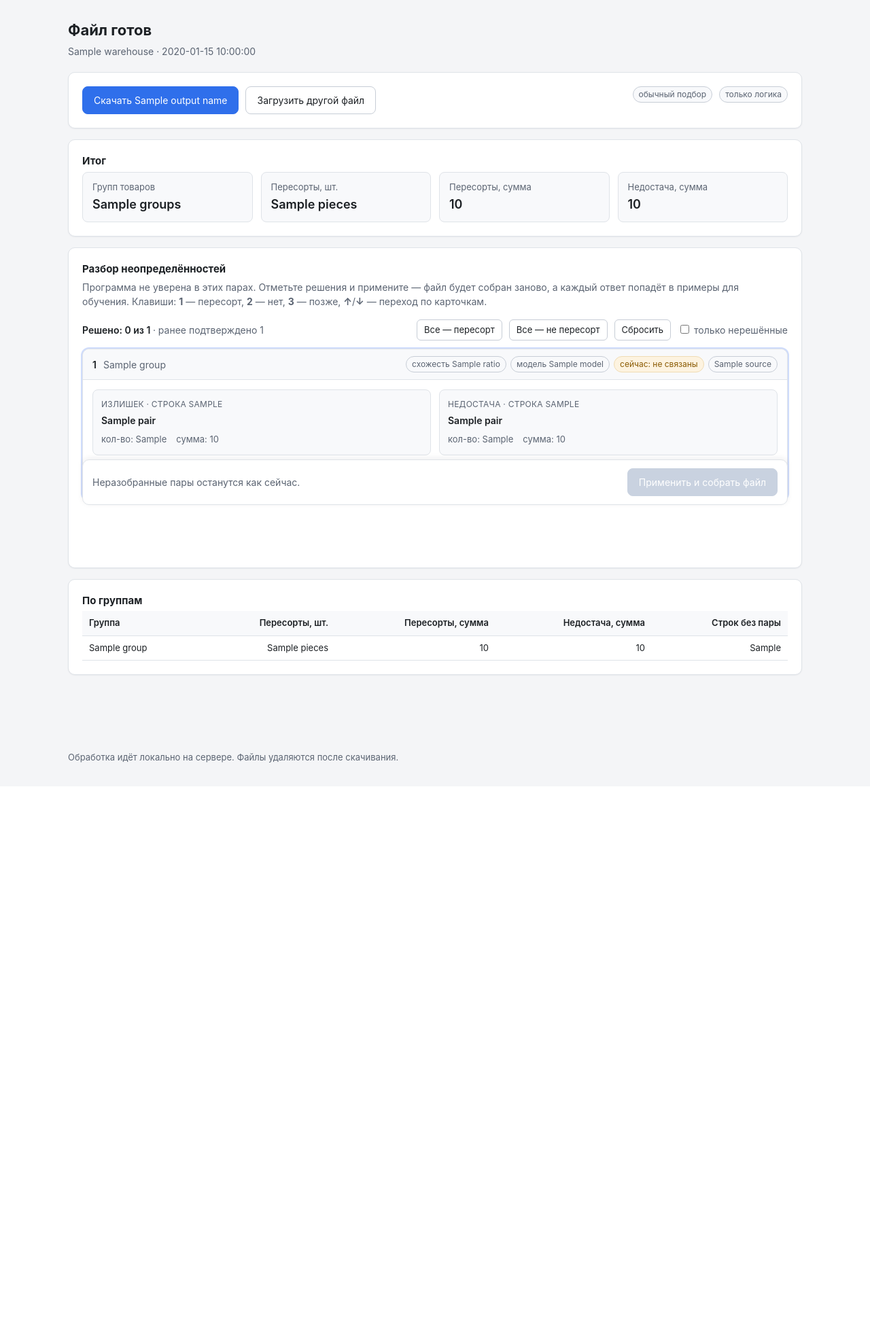
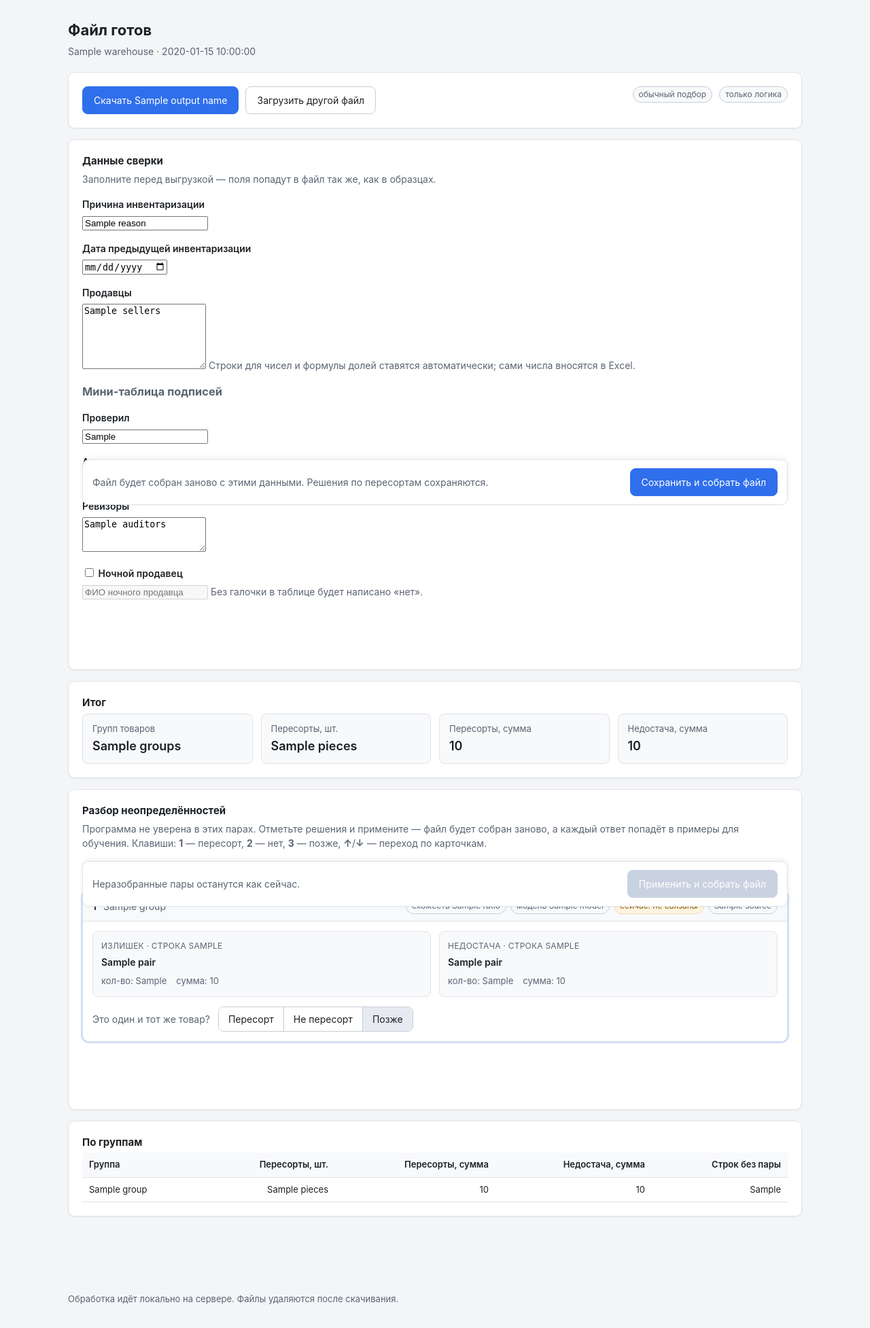
Before and after one commit to lineSence/ExcelKROAutoFormat, a FastAPI app: template app/templates/result.html in a window 1280 px wide. Shown: the part 57-2011 px from the top of the page at 68% size. Before the commit the page ends 1179 px from the top, so only its background shows below. Run offline with FastAPI, Linux system fonts and the light colour scheme; the template is opened without the code that fills it: most values are stand-ins (such as "Sample title", 1, 10 or a date in 2020).

Commit message:
Форма дозаполнения сверки и маршрут /meta

```diff
--- a/app/main.py
+++ b/app/main.py
@@ -14,6 +14,7 @@
 
 from .config import Settings
 from .core import learning, runtime
+from .core.meta import SheetMeta
 from .core.parse import ParseError
 from .core.pipeline import PipelineResult, process, work_dir
 from .core.repair import RepairError
@@ -24,7 +25,7 @@
 logging.basicConfig(level=getattr(logging, settings.log_level, logging.INFO))
 logger = logging.getLogger("excelkro")
 
-app = FastAPI(title="ExcelKROAutoFormat", version="0.3.0")
+app = FastAPI(title="ExcelKROAutoFormat", version="0.4.0")
 app.mount("/static", StaticFiles(directory=BASE_DIR / "static"), name="static")
 templates = Jinja2Templates(directory=str(BASE_DIR / "templates"))
 
@@ -36,6 +37,7 @@
     "Файл не дошёл целиком: похоже, его изменили после выбора. "
     "Закройте его в Excel и выберите заново."
 )
+EXPIRED = "Срок хранения истёк. Загрузите сверку заново."
 
 RESULTS: dict[str, PipelineResult] = {}
 # Режим «только чёткие пересорты» по токену результата: нужен при пересборке.
@@ -61,7 +63,7 @@
 
 
 def _is_on(value: object) -> bool:
-    return str(value or "").strip().lower() in ("1", "true", "yes", "on")
+    return str(value or "").strip().lower() in ("1", "true", "yes", "on", "да")
 
 
 @app.get("/health")
@@ -122,12 +124,68 @@
     return _result_page(request, result, strict_on, verify_mode)
 
 
+def _rebuild(
+    request: Request,
+    old: PipelineResult,
+    decisions: dict[str, bool],
+    sheet_meta: SheetMeta,
+    strict_on: bool,
+    verify_mode: str,
+    token: str,
+    message: str = "",
+) -> HTMLResponse:
+    """Собирает файл заново с теми же режимами, решениями и ручными полями."""
+    try:
+        result = process(
+            old.source_path,
+            old.source_name,
+            _settings_for(strict_on, verify_mode),
+            decisions,
+            sheet_meta,
+        )
+    except (ParseError, RepairError) as error:
+        return _error(request, str(error), strict_on, verify_mode)
+    except Exception as error:  # noqa: BLE001
+        logger.exception("Неизвестная ошибка")
+        return _error(request, f"Не удалось обработать файл: {error}", strict_on, verify_mode)
+
+    RESULTS.pop(token, None)
+    STRICT_FLAGS.pop(token, None)
+    VERIFY_FLAGS.pop(token, None)
+    shutil.rmtree(old.output_path.parent, ignore_errors=True)
+    return _result_page(request, result, strict_on, verify_mode, message)
+
+
+@app.post("/meta/{token}", response_class=HTMLResponse)
+async def meta(request: Request, token: str):
+    """Вносит в сверку ручные поля: причину, дату, продавцов и подписи."""
+    old = RESULTS.get(token)
+    if old is None or old.source_path is None or not old.source_path.is_file():
+        return _error(request, EXPIRED)
+
+    form = await request.form()
+    sheet_meta = SheetMeta.from_form({key: form.get(key) for key in form.keys()})
+    strict_on = _is_on(form.get("strict")) or STRICT_FLAGS.get(token, False)
+    verify_mode = _mode(form.get("verify") or VERIFY_FLAGS.get(token, "off"))
+
+    return _rebuild(
+        request,
+        old,
+        dict(old.decisions or {}),
+        sheet_meta,
+        strict_on,
+        verify_mode,
+        token,
+        message="Данные сверки внесены в файл.",
+    )
+
+
 @app.post("/confirm/{token}", response_class=HTMLResponse)
 async def confirm(request: Request, token: str):
     """Применяет решения по спорным пересортам и строит файл заново."""
     old = RESULTS.get(token)
     if old is None or old.source_path is None or not old.source_path.is_file():
-        return _error(request, "Срок хранения истёк. Загрузите сверку заново.")
+        return _error(request, EXPIRED)
 
     form = await request.form()
     decisions: dict[str, bool] = dict(old.decisions or {})
@@ -163,24 +221,16 @@
         except Exception:  # noqa: BLE001
             logger.exception("Не удалось сохранить примеры обучения")
 
-    try:
-        result = process(
-            old.source_path,
-            old.source_name,
-            _settings_for(strict_on, verify_mode),
-            decisions,
-        )
-    except (ParseError, RepairError) as error:
-        return _error(request, str(error), strict_on, verify_mode)
-    except Exception as error:  # noqa: BLE001
-        logger.exception("Неизвестная ошибка")
-        return _error(request, f"Не удалось обработать файл: {error}", strict_on, verify_mode)
-
-    RESULTS.pop(token, None)
-    STRICT_FLAGS.pop(token, None)
-    VERIFY_FLAGS.pop(token, None)
-    shutil.rmtree(old.output_path.parent, ignore_errors=True)
-    return _result_page(request, result, strict_on, verify_mode)
+    # Ручные поля сверки не теряются при пересборке.
+    return _rebuild(
+        request,
+        old,
+        decisions,
+        old.sheet_meta,
+        strict_on,
+        verify_mode,
+        token,
+    )
 
 
 def _result_page(
@@ -188,6 +238,7 @@
     result: PipelineResult,
     strict: bool = False,
     verify: str = "off",
+    message: str = "",
 ) -> HTMLResponse:
     token = result.output_path.parent.name
     RESULTS[token] = result
@@ -207,6 +258,8 @@
             "output_name": result.output_name,
             "strict": bool(strict),
             "verify": _mode(verify),
+            "meta": result.sheet_meta.to_form(),
+            "message": message,
         },
     )
 
--- a/app/templates/result.html
+++ b/app/templates/result.html
@@ -4,6 +4,8 @@
 {% block subheading %}<p>{{ summary.warehouse }}{% if summary.date %} · {{ summary.date }}{% endif %}</p>{% endblock %}
 
 {% block content %}
+{% if message %}<div class="alert alert-ok">{{ message }}</div>{% endif %}
+
 <section class="card">
 	<div class="card-row">
 		<div class="actions">
@@ -11,12 +13,66 @@
 			<a class="button button-secondary" href="/">Загрузить другой файл</a>
 		</div>
 		<div class="actions">
-			{% if strict %}<span class="badge">только ч⑑ткие пересорты</span>{% else %}<span class="badge">обычный подбор</span>{% endif %}
+			{% if strict %}<span class="badge">только чёткие пересорты</span>{% else %}<span class="badge">обычный подбор</span>{% endif %}
 			{% if verify == "model" and summary.verify_used %}<span class="badge badge-ok">логика + нейросеть</span>
 			{% elif verify == "model" %}<span class="badge badge-warn">модель не загрузилась</span>
 			{% else %}<span class="badge">только логика</span>{% endif %}
 		</div>
 	</div>
+</section>
+
+<section class="card">
+	<h2>Данные сверки</h2>
+	<p class="card-sub">Заполните перед выгрузкой — поля попадут в файл так же, как в образцах.</p>
+
+	<form method="post" action="/meta/{{ token }}">
+		<input type="hidden" name="strict" value="{% if strict %}on{% else %}off{% endif %}" />
+		<input type="hidden" name="verify" value="{{ verify }}" />
+
+		<div class="field">
+			<label class="field-label" for="meta-reason">Причина инвентаризации</label>
+			<input id="meta-reason" type="text" name="reason" value="{{ meta.reason }}" placeholder="Например: плановая" />
+		</div>
+
+		<div class="field">
+			<label class="field-label" for="meta-prev-date">Дата предыдущей инвентаризации</label>
+			<input id="meta-prev-date" type="date" name="prev_date" value="{{ meta.prev_date }}" />
+		</div>
+
+		<div class="field">
+			<label class="field-label" for="meta-sellers">Продавцы</label>
+			<textarea id="meta-sellers" name="sellers" rows="6" placeholder="По одному ФИО в строке">{{ meta.sellers }}</textarea>
+			<span class="hint">Строки для чисел и формулы долей ставятся автоматически; сами числа вносятся в Excel.</span>
+		</div>
+
+		<h3 class="card-sub">Мини-таблица подписей</h3>
+
+		<div class="field">
+			<label class="field-label" for="meta-checked">Проверил</label>
+			<input id="meta-checked" type="text" name="checked_by" value="{{ meta.checked_by }}" />
+		</div>
+
+		<div class="field">
+			<label class="field-label" for="meta-admin">Администратор</label>
+			<input id="meta-admin" type="text" name="admin" value="{{ meta.admin }}" />
+		</div>
+
+		<div class="field">
+			<label class="field-label" for="meta-auditors">Ревизоры</label>
+			<textarea id="meta-auditors" name="auditors" rows="3" placeholder="По одному ФИО в строке">{{ meta.auditors }}</textarea>
+		</div>
+
+		<div class="field">
+			<label class="field-label"><input type="checkbox" name="night" value="on" data-night-toggle {% if meta.night %}checked{% endif %} /> Ночной продавец</label>
+			<input type="text" name="night_name" value="{{ meta.night_name }}" placeholder="ФИО ночного продавца" data-night-name {% if not meta.night %}disabled{% endif %} />
+			<span class="hint">Без галочки в таблице будет написано «нет».</span>
+		</div>
+
+		<div class="review-bar">
+			<span class="hint">Файл будет собран заново с этими данными. Решения по пересортам сохраняются.</span>
+			<button type="submit">Сохранить и собрать файл</button>
+		</div>
+	</form>
 </section>
 
 <section class="card">
@@ -122,4 +178,20 @@
 </section>
 {% endblock %}
 
-{% block scripts %}<script src="/static/review.js"></script>{% endblock %}
+{% block scripts %}
+<script src="/static/review.js"></script>
+<script>
+	// Поле ФИО ночного продавца нужно только при ответе «да».
+	(function () {
+		var toggle = document.querySelector("[data-night-toggle]")
+		var name = document.querySelector("[data-night-name]")
+		if (!toggle || !name) return
+		var sync = function () {
+			name.disabled = !toggle.checked
+			if (!toggle.checked) name.value = ""
+		}
+		toggle.addEventListener("change", sync)
+		sync()
+	})()
+</script>
+{% endblock %}
```
